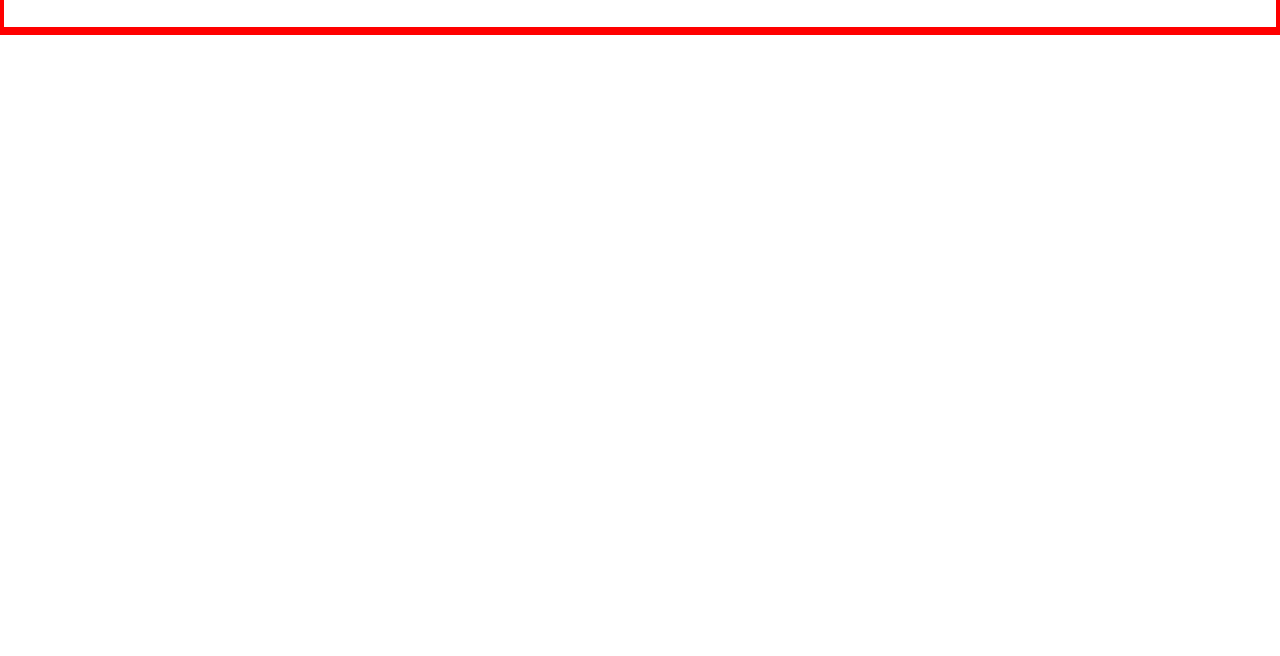
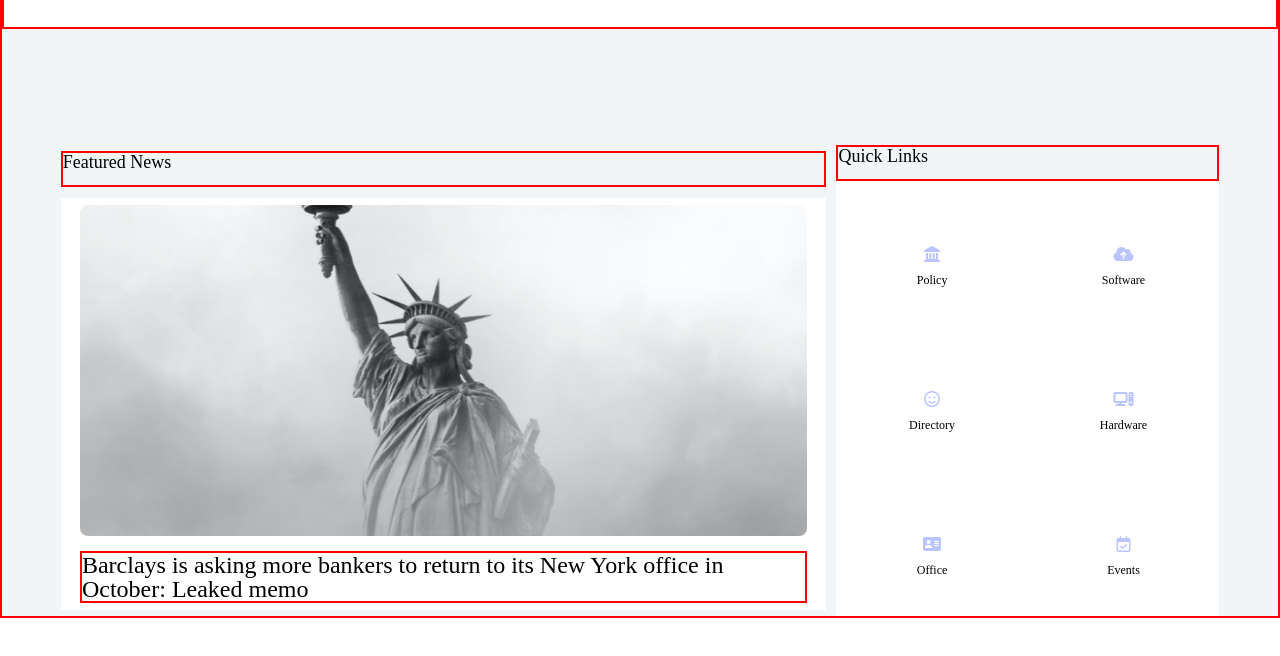
Before and after one commit to DavitMchedlishvili/Davaleba-6, a plain HTML site: page index.html in a window 1280 px wide. Shown: the part 74-730 px from the top of the page. Drawn offline with Linux system fonts and the light colour scheme.

Commit message:
finished section 1
tried my best. still not enough

```diff
--- a/CSS/style.css
+++ b/CSS/style.css
@@ -56,11 +56,133 @@ nav{
 
 .lupa{
     color: white;
+
+
 }
 
 
 .section1{
-    border: 2px solid red;
+
+    background-color: #F2F5F8;
     width: 100%;
     display: flex;
+    flex-direction: row;
+    gap: 10px;
+    justify-content: center;
+
+
+
+
+
+
 }
+
+
+
+
+.section1L{
+
+    width: 60%;
+    display: flex;
+    flex-direction: column;
+    padding-top: 116px;
+    justify-content: space-around;
+
+
+
+
+
+
+
+}
+
+
+
+
+.barcleys{
+    background-color: white;
+    display: flex;
+    flex-direction: column;
+    align-items: center;
+    justify-content: space-around;
+
+
+
+}
+
+.freedom{
+    width: 95%;
+    height: 80%;
+
+}
+
+.caption1{
+    border: 2px solid red;
+    width: 95%;
+    font-size: 24px;
+
+}
+
+.title1{
+    border: 2px solid red;
+    padding-bottom: 14px;
+    font-size: 18px;
+
+
+}
+
+
+
+.section1R{
+    width: 30%;
+    /* background-color: white; */
+    padding-top: 116px;
+
+}
+
+
+
+.title2{
+    font-size: 18px;
+    padding-bottom: 14px;
+    border: 2px solid red;
+}
+
+
+
+
+.quicklinks{
+    width: 100%;
+    max-height: 471px;
+    background-color: white;
+    display: flex;
+    flex-wrap: wrap;
+
+
+}
+
+
+
+.icon{
+
+
+    color: #BAC5FF;
+    padding-top: 50px;
+    padding-bottom: 12px;
+
+}
+
+
+
+.box{
+    width: 50%;
+    height: 145px;
+    padding-top: 15px;
+    text-align: center;
+
+
+}
+
+.boxtext{
+    font-size: 12px;
+}
--- a/index.html
+++ b/index.html
@@ -15,7 +15,9 @@
     <title>დავალება 6</title>
 </head>
 <body>
-<div class="container">
+
+
+    <div class="container">
 
     <header>
         <img class="logo" src="Image/header.svg" alt="logo">
@@ -37,12 +39,89 @@
 
 
 
-</header>
-    <section class="section1"></section>
+    </header>
+
+    <section class="section1">
+
+
+        <div class="section1L">
+
+            <h2 class="title1">Featured News</h2>
+
+
+
+            <figure class="barcleys">
+                <img class="freedom" src="Image\usafreedom.png" alt="freedom">
+                <figcaption class="caption1">Barclays is asking more bankers to return to its New York office in October: Leaked memo</figcaption>
+            </figure>
+
+        </div>
+
+
+        <div class="section1R">
+
+            <h2 class="title2">Quick Links</h2>
+            <div class="quicklinks">
+
+                <div class="box"><i class="fa-solid fa-landmark  icon"></i>
+                <p class="boxtext">
+                    Policy
+                </p>
+                </div>
+                <div class="box"><i class="fa-solid fa-cloud-arrow-up icon"></i>
+                    <p class="boxtext">
+                        Software
+                    </p>
+                </div>
+                <div class="box"><i class="fa-regular fa-face-smile icon" ></i>
+                    <p class="boxtext">
+                        Directory
+                    </p>
+
+                </div>
+                <div class="box"><i class="fa-solid fa-computer icon"></i>
+                    <p class="boxtext">
+                        Hardware
+                    </p>
+                </div>
+                <div class="box"><i class="fa-solid fa-address-card icon"></i>
+                    <p class="boxtext">
+                        Office
+                    </p>
+                </div>
+                <div class="box"><i class="fa-regular fa-calendar-check icon"></i>
+                    <p class="boxtext">
+                        Events
+                    </p>
+                </div>
 
 
 
 
+
+
+
+
+            </div>
+
+
+
+
+
+
+
+
+        </div>
+
+
+
+
+
+
+
+
+
+</section>
 
 
 
```
Also changed, not shown: Image/usafreedom.png (added).
